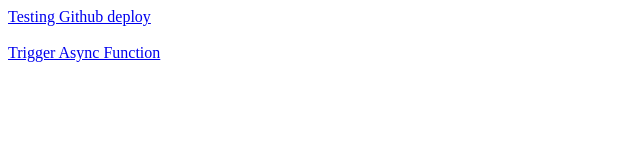
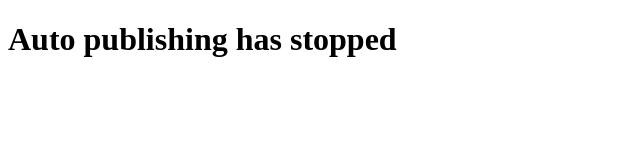
Before and after one commit to mrkjesus2/testing-netlify-functions, a plain HTML site: page site/index.html in a window 1280 px wide. Shown: the whole page, without its empty margins (0-640 px from the left). Drawn offline with Linux system fonts and the light colour scheme.

Commit message:
Stop autopublishing to netlify

```diff
--- a/site/index.html
+++ b/site/index.html
@@ -5,8 +5,6 @@
     <title></title>
   </head>
   <body>
-    <a href="/.netlify/functions/hello-world">Testing Github deploy</a>
-    <br /><br />
-    <a href="/.netlify/functions/hello-world-async">Trigger Async Function</a>
+    <h1>Auto publishing has stopped</h1>
   </body>
 </html>
```
Also changed, not shown: 1 other file.
